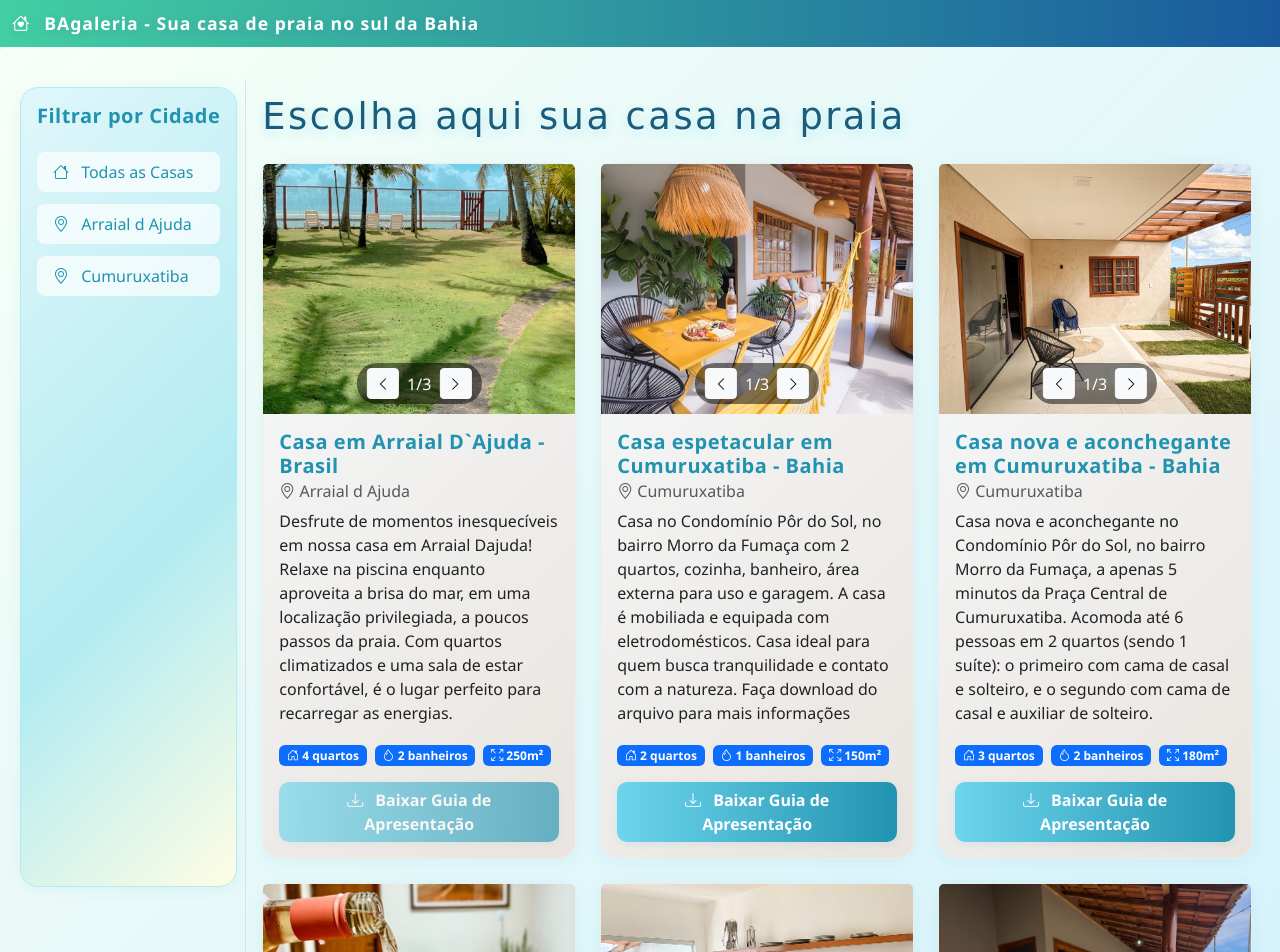
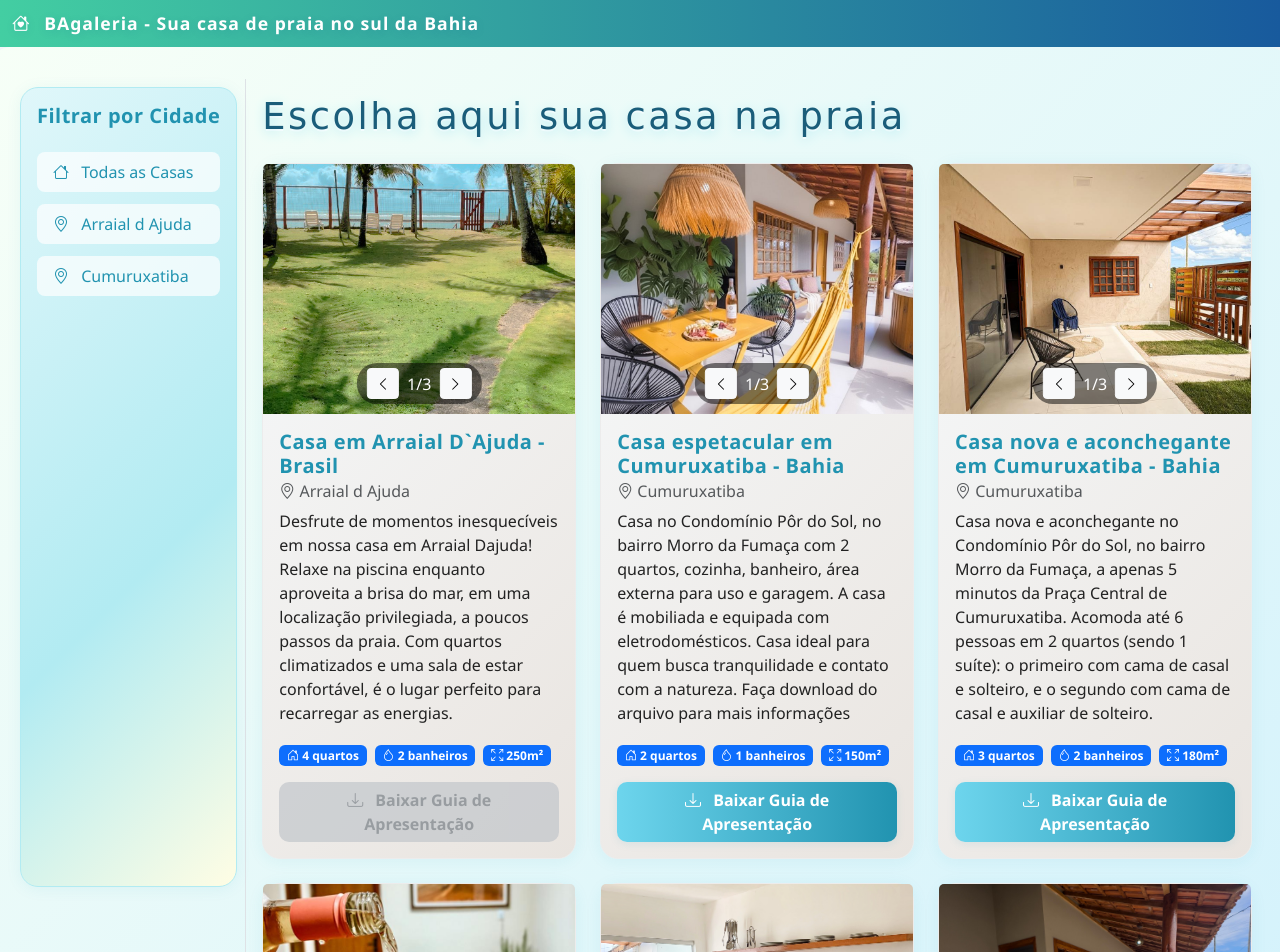
Before and after one commit to IJSantos/bagaleria, an Angular app: page / in a window 1280 px wide. Shown: the top 952 px of the page. Built offline with nearby package versions, Linux system fonts and the light colour scheme.

Commit message:
Alterando a cor do botão de download para cinza

```diff
--- a/src/styles.scss
+++ b/src/styles.scss
@@ -202,3 +202,11 @@ main {
   color: #fff !important;
   text-shadow: 0 2px 8px rgba(24,90,157,0.15);
 }
+
+.btn[disabled], .btn:disabled {
+  background: #bfc4c9 !important;
+  color: #6c757d !important;
+  border: none !important;
+  box-shadow: none !important;
+  cursor: not-allowed !important;
+}
```
